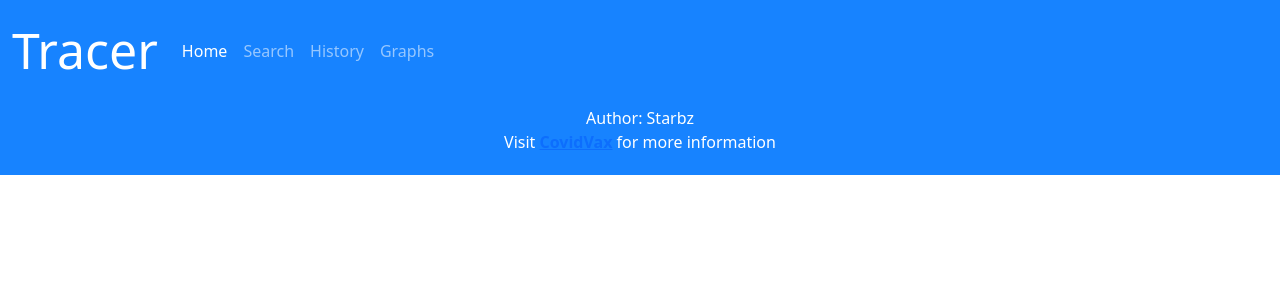
After one commit to StarbzYT/Pandemix, a Flask app: template templates/base.html in a window 1280 px wide. The commit adds this page. Shown: the top 300 px of the page. Run offline with Flask 2, Linux system fonts and the light colour scheme; the template is opened without the code that fills it, so the values that code supplies are empty.

Commit message:
add template inheritance

```diff
--- /dev/null
+++ b/templates/base.html
@@ -0,0 +1,52 @@
+<!DOCTYPE html>
+<html>
+<head>
+<link href="https://cdn.jsdelivr.net/npm/bootstrap@5.0.1/dist/css/bootstrap.min.css" rel="stylesheet" integrity="sha384-+0n0xVW2eSR5OomGNYDnhzAbDsOXxcvSN1TPprVMTNDbiYZCxYbOOl7+AMvyTG2x" crossorigin="anonymous">
+<style>
+
+footer {
+  text-align: center;
+  padding: 5px;
+  background-color: #1783ff;
+  color: white;
+}
+
+.navbar-brand {
+   font-size: 50px !important;
+}
+</style>
+</head>
+<body>
+   <nav class="navbar navbar-expand-lg navbar-dark" style="background-color: #1783ff;">
+      <div class="container-fluid">
+        <a class="navbar-brand">Tracer</a>
+        <button class="navbar-toggler" type="button" data-bs-toggle="collapse" data-bs-target="#navbarNav" aria-controls="navbarNav" aria-expanded="false" aria-label="Toggle navigation">
+          <span class="navbar-toggler-icon"></span>
+        </button>
+        <div class="collapse navbar-collapse" id="navbarNav">
+          <ul class="navbar-nav">
+            <li class="nav-item">
+              <a class="nav-link active" aria-current="page" href="{{url_for('home')}}">Home</a>
+            </li>
+            <li class="nav-item">
+              <a class="nav-link" href="#">Search</a>
+            </li>
+            <li class="nav-item">
+              <a class="nav-link" href="#">History</a>
+            </li>
+            <li class="nav-item">
+              <a class="nav-link" href="#">Graphs</a>
+            </li>
+          </ul>
+        </div>
+      </div>
+    </nav>
+    {% block content %}
+    {% endblock %}
+<footer>
+   <p>Author: Starbz<br>
+   Visit <a href="https://covidvax.live/"><strong>CovidVax</strong></a> for more information</p>
+ </footer>
+ <script src="https://cdn.jsdelivr.net/npm/bootstrap@5.0.1/dist/js/bootstrap.bundle.min.js" integrity="sha384-gtEjrD/SeCtmISkJkNUaaKMoLD0//ElJ19smozuHV6z3Iehds+3Ulb9Bn9Plx0x4" crossorigin="anonymous"></script>
+</body>
+</html>
--- a/views.py
+++ b/views.py
@@ -39,5 +39,4 @@ def home():
 
 # only run if this file is called
 if __name__ == '__main__':
-    app.run()
-    home()
+    app.run(debug=True)
```
Also changed, not shown: templates/home.html (+7 -38 lines).
